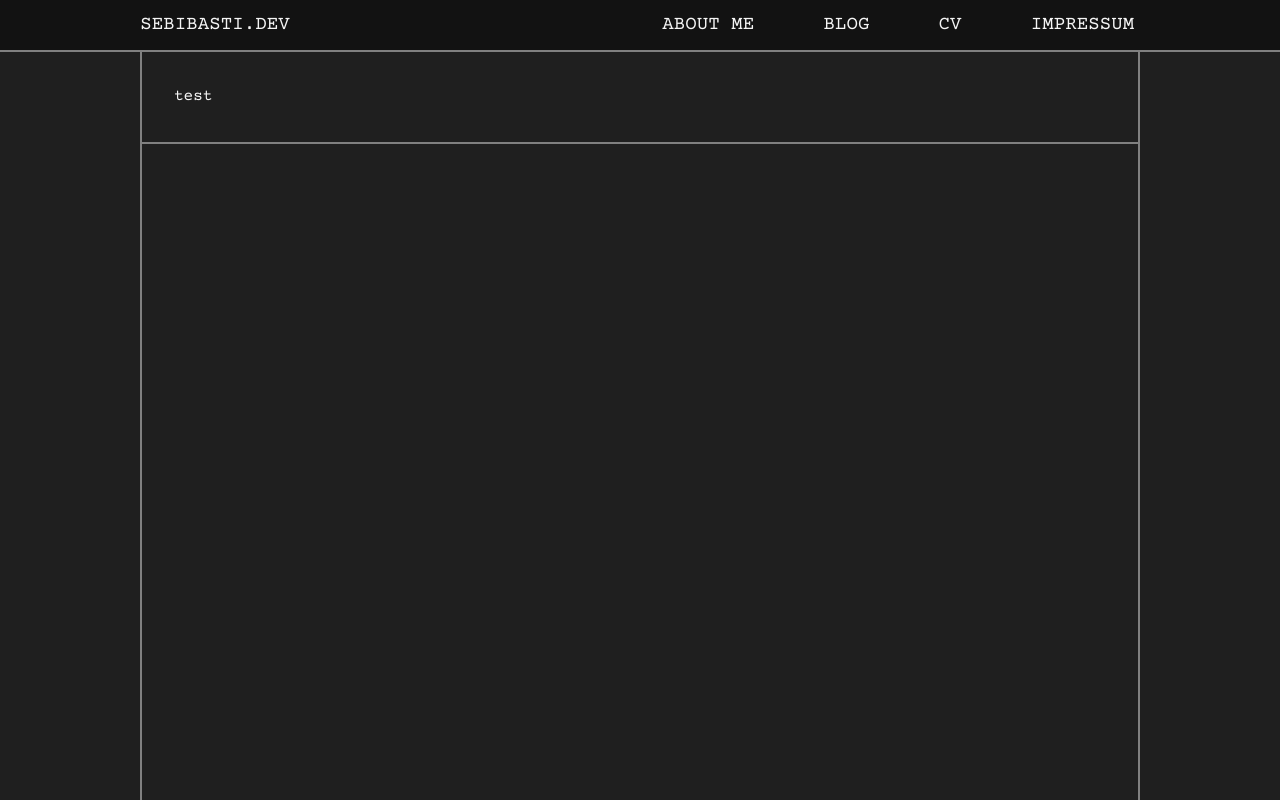
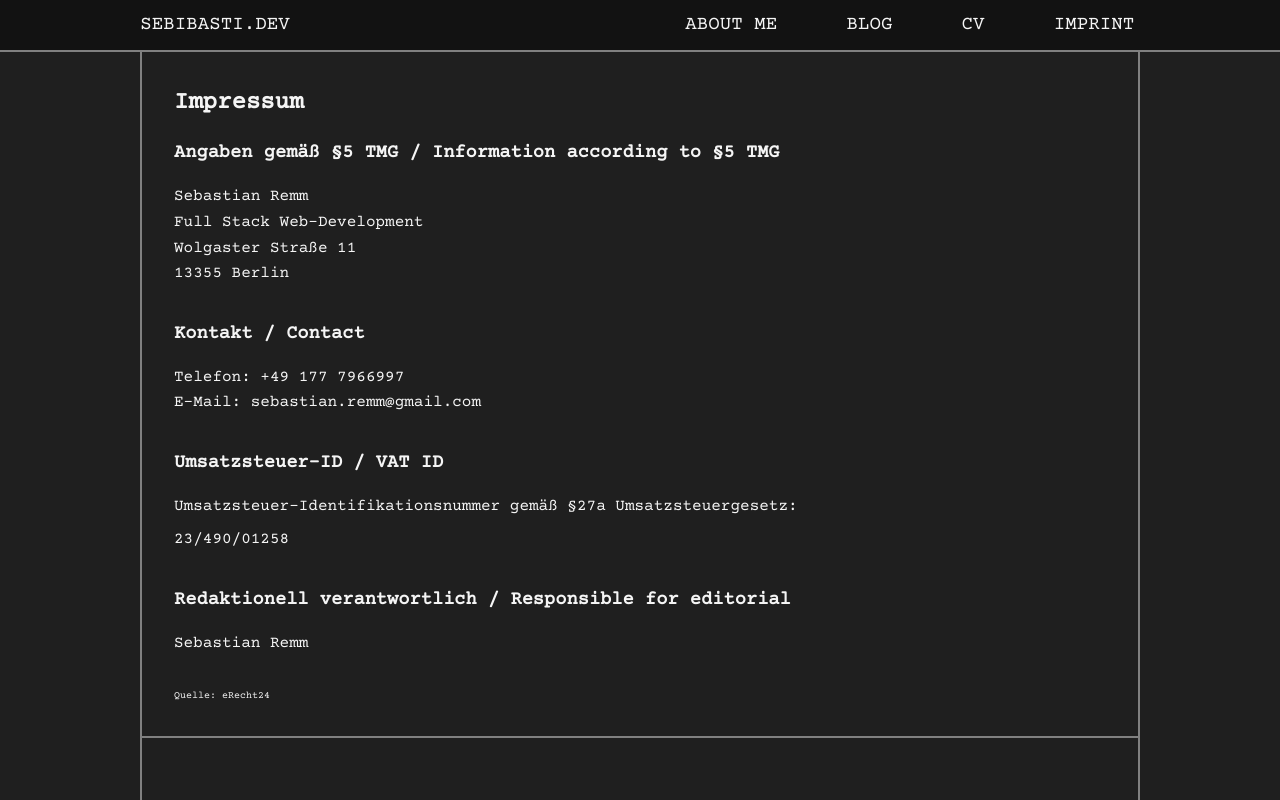
Before and after one commit to SebiBasti/sebibasti.dev, a Next.js app: page /impressum in a window 1280 px wide. Built offline with nearby package versions, Linux system fonts and the light colour scheme.

Commit message:
implemented imprint

```diff
--- a/components/navbar.js
+++ b/components/navbar.js
@@ -26,7 +26,7 @@ export default function Navbar() {
           </li>
           <li>
             <Link href="/impressum">
-              <a>impressum</a>
+              <a>imprint</a>
             </Link>
           </li>
         </ul>
--- a/pages/cv.js
+++ b/pages/cv.js
@@ -23,3 +23,5 @@ export function getStaticProps() {
     }
   }
 }
+
+// TODO: replace with https://github.com/mozilla/pdf.js
--- a/pages/impressum.js
+++ b/pages/impressum.js
@@ -5,8 +5,35 @@ import Layout from "../components/layout";
 export default function Impressum() {
   return (
     <Layout impressum>
-      <section className={ utilStyles[ 'container-500' ] }>
-        <p>test</p>
+      <section className={ `${ utilStyles[ 'container' ] } ${ impressum.layout }` }>
+        <h1>Impressum</h1>
+        <h3>Angaben gem&auml;&szlig; §5 TMG / Information according to §5 TMG</h3>
+        <p>Sebastian Remm
+          <br/>
+          Full Stack Web-Development
+          <br/>
+          Wolgaster Stra&szlig;e 11
+          <br/>
+          13355 Berlin
+        </p>
+        <h3>Kontakt / Contact</h3>
+        <p>
+          Telefon: &#x2b;&#x34;&#x39; &#x31;&#x37;&#x37; &#x37;&#x39;&#x36;&#x36;&#x39;&#x39;&#x37;
+          <br/>
+          E-Mail: <a
+            href="&#x73;&#x65;&#x62;&#x61;&#x73;&#x74;&#x69;&#x61;&#x6e;&#x2e;&#x72;&#x65;&#x6d;&#x6d;&#x40;&#x67;&#x6d;&#x61;&#x69;&#x6c;&#x2e;&#x63;&#x6f;&#x6d;">
+            &#x73;&#x65;&#x62;&#x61;&#x73;&#x74;&#x69;&#x61;&#x6e;&#x2e;&#x72;&#x65;&#x6d;&#x6d;&#x40;&#x67;&#x6d;&#x61;&#x69;&#x6c;&#x2e;&#x63;&#x6f;&#x6d;
+          </a>
+        </p>
+        <h3>Umsatzsteuer-ID / VAT ID</h3>
+        <p>
+          Umsatzsteuer-Identifikationsnummer gem&auml;&szlig; &sect;27a Umsatzsteuergesetz:
+          <br/>
+          <p className={ impressum[ 'padding-top' ] }>23/490/01258</p>
+        </p>
+        <h3>Redaktionell verantwortlich / Responsible for editorial</h3>
+        <p>Sebastian Remm</p>
+        <p className={ impressum[ 'small-font' ] }>Quelle: <a href="https://www.e-recht24.de">eRecht24</a></p>
       </section>
     </Layout>
   )
--- a/styles/impressum.module.scss
+++ b/styles/impressum.module.scss
@@ -1,3 +1,39 @@
-.container {
-  background: red !important;
+.layout {
+
+  p {
+    margin-bottom: 2rem;
+
+    &:first-child, &:last-child {
+      margin: 0;
+    }
+  }
+
+  h1, h3 {
+    margin-bottom: 1rem;
+    font-weight: bold;
+  }
+
+  a {
+    text-decoration: none;
+    color: inherit;
+
+    &:hover {
+      text-decoration: underline var(--white);
+    }
+  }
 }
+
+.padding-top {
+  padding-top: .5em;
+}
+
+.small-font {
+  font-size: 10px;
+}
+
+@media screen and (max-width: 500px) {
+  .layout {
+    --font-calc: calc(14px + (16 - 14) * ((100vw - 320px) / (500 - 320)));
+    font-size: clamp(14px, var(--font-calc), 16px);
+  }
+}
--- a/styles/utils.module.scss
+++ b/styles/utils.module.scss
@@ -3,6 +3,12 @@
     --font-calc: calc(20px + (28 - 20) * ((100vw - 320px) / (1000 - 320)));
     font-size: clamp(20px, var(--font-calc), 28px);
     line-height: 1;
+}
+
+.container {
+    width: 100%;
+    border-bottom: 2px solid var(--grey);
+    padding: 2rem;
 }
 
 .container-500 {
```
